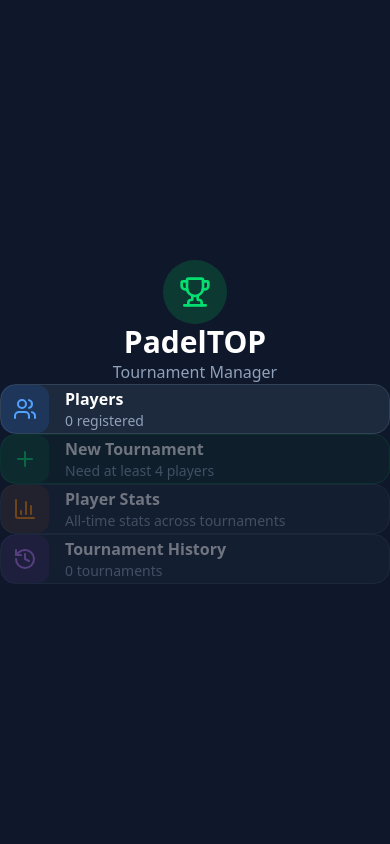
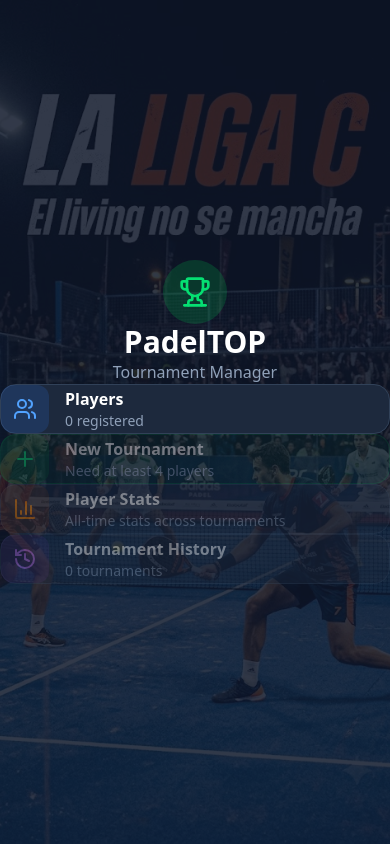
Before and after one commit to jorgegarro/padeltop, a React (Vite) app: page / in a window 390 px wide. Built offline with nearby package versions, Linux system fonts and the light colour scheme; no server answers.

Commit message:
Add padel background image with reduced opacity
Full-screen fixed background, 15% opacity for readability.
Works on both mobile and desktop viewports.

Co-Authored-By: Claude Opus 4.6 <noreply@anthropic.com>

```diff
--- a/src/index.css
+++ b/src/index.css
@@ -2,4 +2,14 @@
 
 * { box-sizing: border-box; margin: 0; padding: 0; }
 body { font-family: system-ui, sans-serif; background: #0f172a; color: #f1f5f9; min-height: 100vh; }
-#root { min-height: 100vh; }
+#root { min-height: 100vh; position: relative; z-index: 1; }
+
+body::before {
+  content: '';
+  position: fixed;
+  inset: 0;
+  z-index: 0;
+  background: url('/padeltop/bg.jpg') center center / cover no-repeat;
+  opacity: 0.15;
+  pointer-events: none;
+}
```
Also changed, not shown: public/bg.jpg (added).
